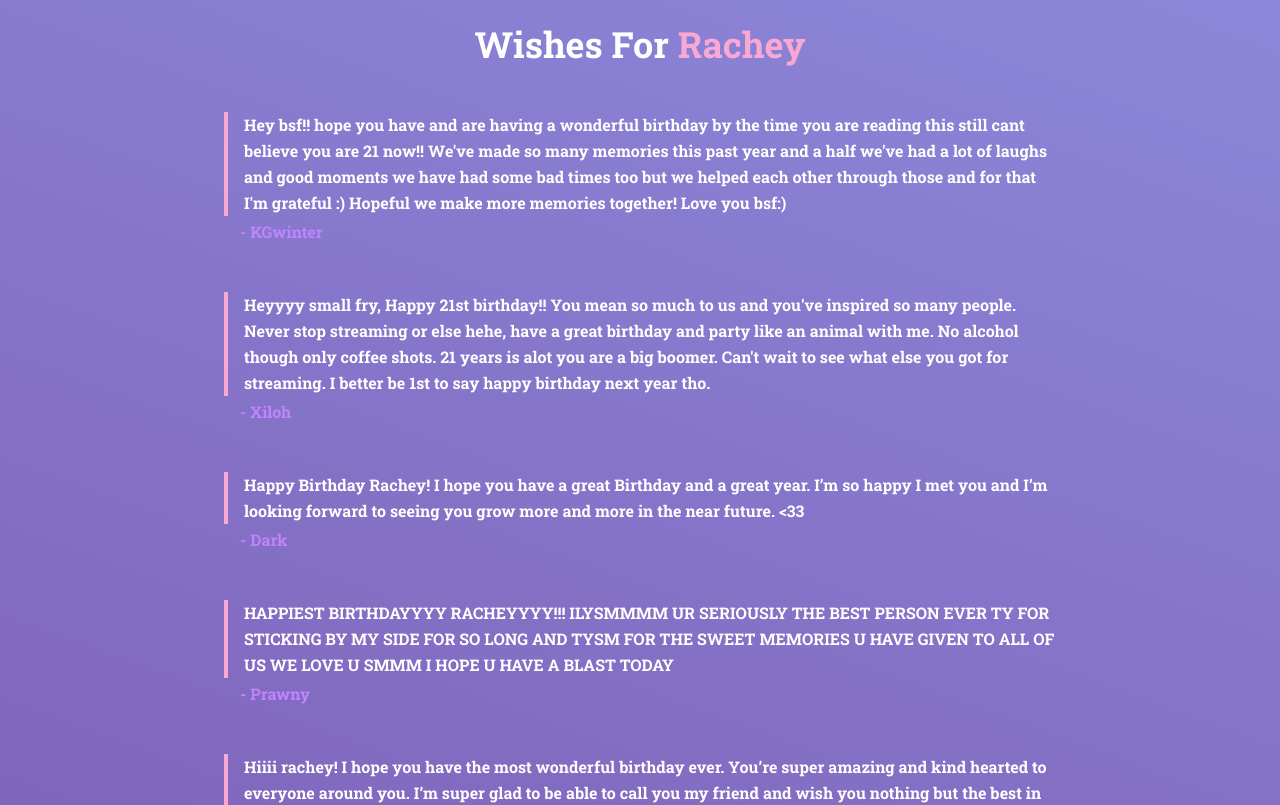
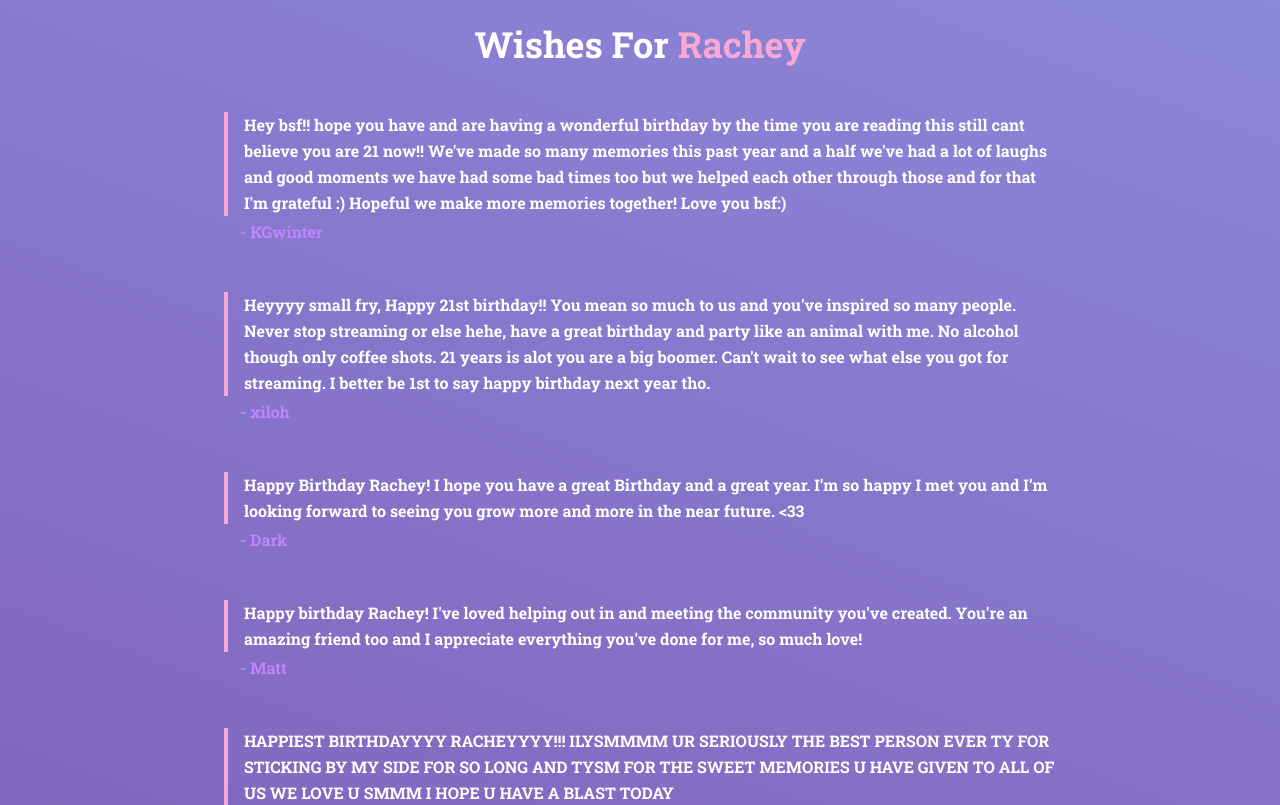
Before and after one commit to nexxeln/happy-bday-rachey, a Next.js app: page /wishboard in a window 1280 px wide. Shown: the top 805 px of the page. Built offline with nearby package versions, Linux system fonts and the light colour scheme.

Commit message:
add matt section

```diff
--- a/pages/wishboard.tsx
+++ b/pages/wishboard.tsx
@@ -25,11 +25,15 @@ const Wishboard: NextPage = () => {
           />
           <Wish
             wish="Heyyyy small fry, Happy 21st birthday!! You mean so much to us and you've inspired so many people. Never stop streaming or else hehe, have a great birthday and party like an animal with me. No alcohol though only coffee shots. 21 years is alot you are a big boomer. Can't wait to see what else you got for streaming. I better be 1st to say happy birthday next year tho."
-            sender="Xiloh"
+            sender="xiloh"
           />
           <Wish
-            wish="Happy Birthday Rachey! I hope you have a great Birthday and a great year. I’m so happy I met you and I’m looking forward to seeing you grow more and more in the near future. <33 "
+            wish="Happy Birthday Rachey! I hope you have a great Birthday and a great year. I’m so happy I met you and I’m looking forward to seeing you grow more and more in the near future. <33"
             sender="Dark"
+          />
+          <Wish
+            wish="Happy birthday Rachey! I've loved helping out in and meeting the community you've created. You're an amazing friend too and I appreciate everything you've done for me, so much love!"
+            sender="Matt"
           />
           <Wish
             wish="HAPPIEST BIRTHDAYYYY RACHEYYYY!!! ILYSMMMM UR SERIOUSLY THE BEST PERSON EVER TY FOR STICKING BY MY SIDE FOR SO LONG AND TYSM FOR THE SWEET MEMORIES U HAVE GIVEN TO ALL OF US WE LOVE U SMMM I HOPE U HAVE A BLAST TODAY"
```
